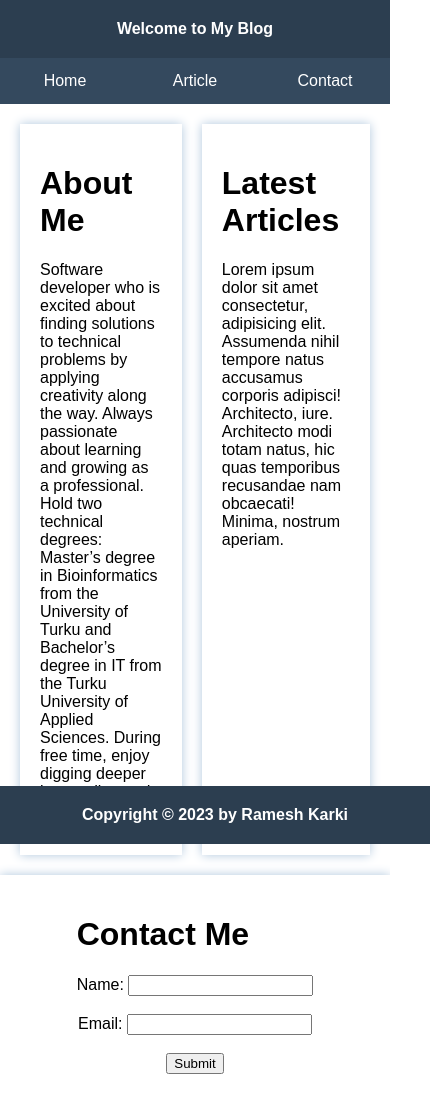
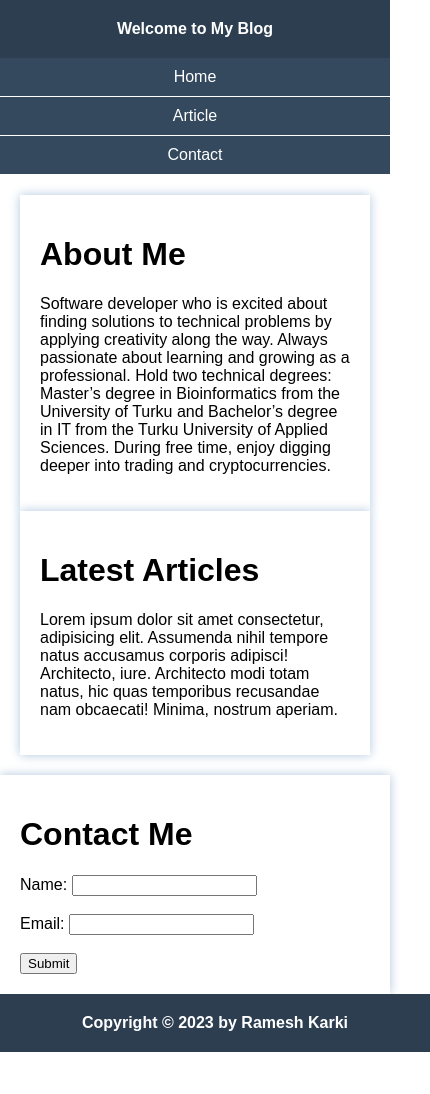
Before and after one commit to hashcrypt22/lut-frontend, a website: page index.html in a window 390 px wide. Shown: the whole page, 430 px wide, since content can reach past the window. After the commit the page ends 1052 px from the top, so only its background shows below. Drawn offline with Linux system fonts and the light colour scheme.

Commit message:
media query

```diff
--- a/styles/index.css
+++ b/styles/index.css
@@ -2,6 +2,8 @@ body {
   font-family: 'Poppins', sans-serif;
   padding: 0;
   margin: 0;
+  height: 70vh;
+  font-size: 16px;
 }
 header {
   background-color: #2c3e50;
@@ -32,13 +34,12 @@ nav a:hover {
 }
 
 main {
-  display: grid;
-  grid-template-columns: 1fr 3fr;
-  gap: 20px;
   padding: 20px;
 }
 
-.content {
+.content,
+.contact,
+.contact-page form {
   background-color: white;
   padding: 20px;
   box-shadow: 0 0 10px #b0c7dd;
@@ -50,18 +51,6 @@ main {
   box-shadow: 0 0 10px #384b5c;
 }
 
-.contact {
-  justify-content: center;
-  display: grid;
-  background-color: white;
-  padding: 20px;
-  box-shadow: 0 0 10px #b0c7dd;
-  transition: transform 0.3s, box-shadow 0.3s;
-}
-
-form {
-  text-align: center;
-}
 footer {
   position: fixed;
   bottom: 0;
@@ -72,3 +61,32 @@ footer {
   font-weight: 600;
   width: 100%;
 }
+
+img {
+  max-width: 100%;
+  height: auto;
+}
+
+@media only screen and (max-width: 768px) {
+  nav {
+    flex-direction: column;
+  }
+  nav a {
+    padding: 10px;
+    border-bottom: 1px solid #fff;
+  }
+  main {
+    display: block;
+  }
+  footer {
+    position: relative;
+  }
+}
+
+@media only screen and (min-width: 769px) {
+  main {
+    display: grid;
+    grid-template-columns: 1fr 3fr;
+    gap: 20px;
+  }
+}
```
Also changed, not shown: article.html (+18 -0 lines), contact.html (+3 -1 lines).
